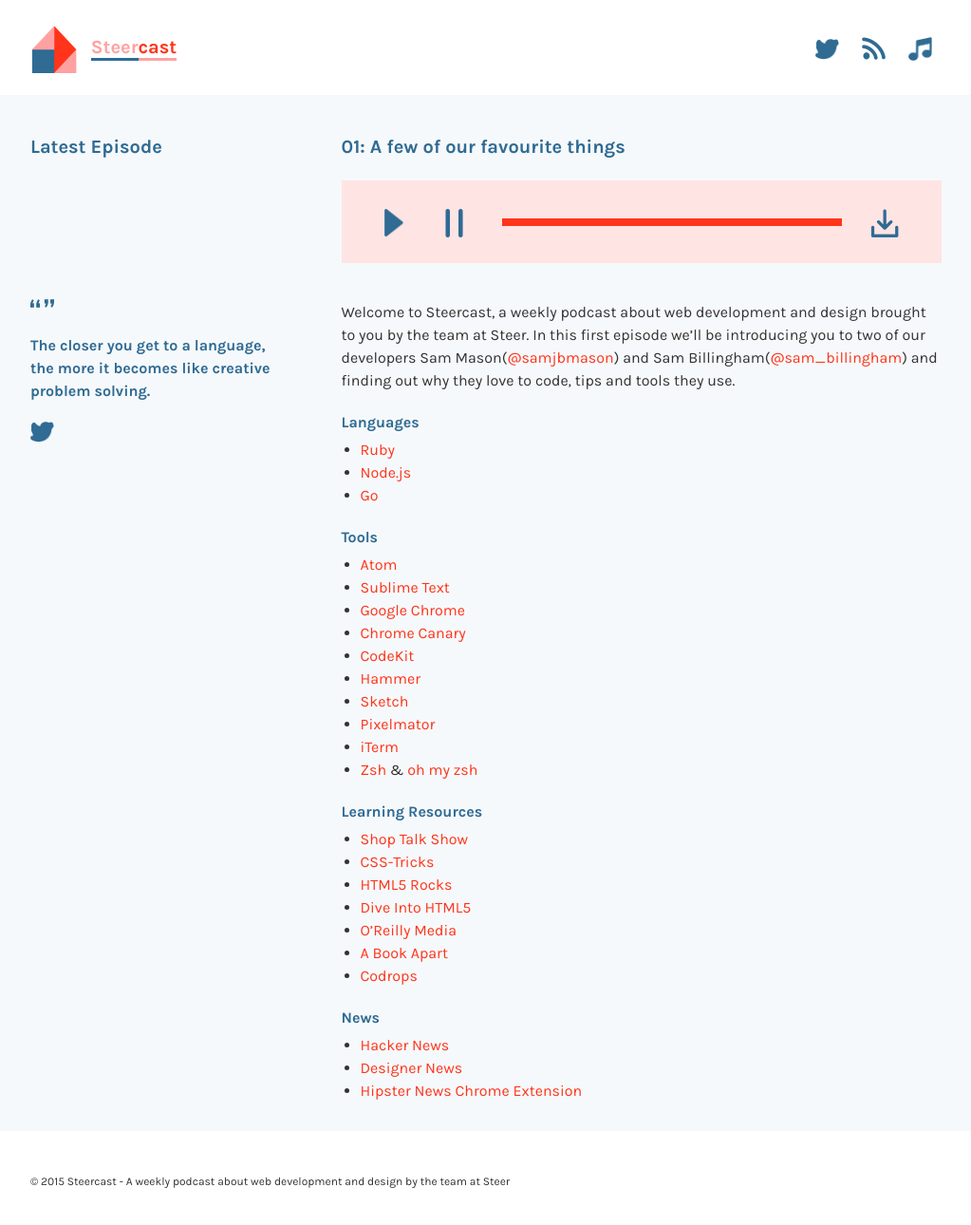
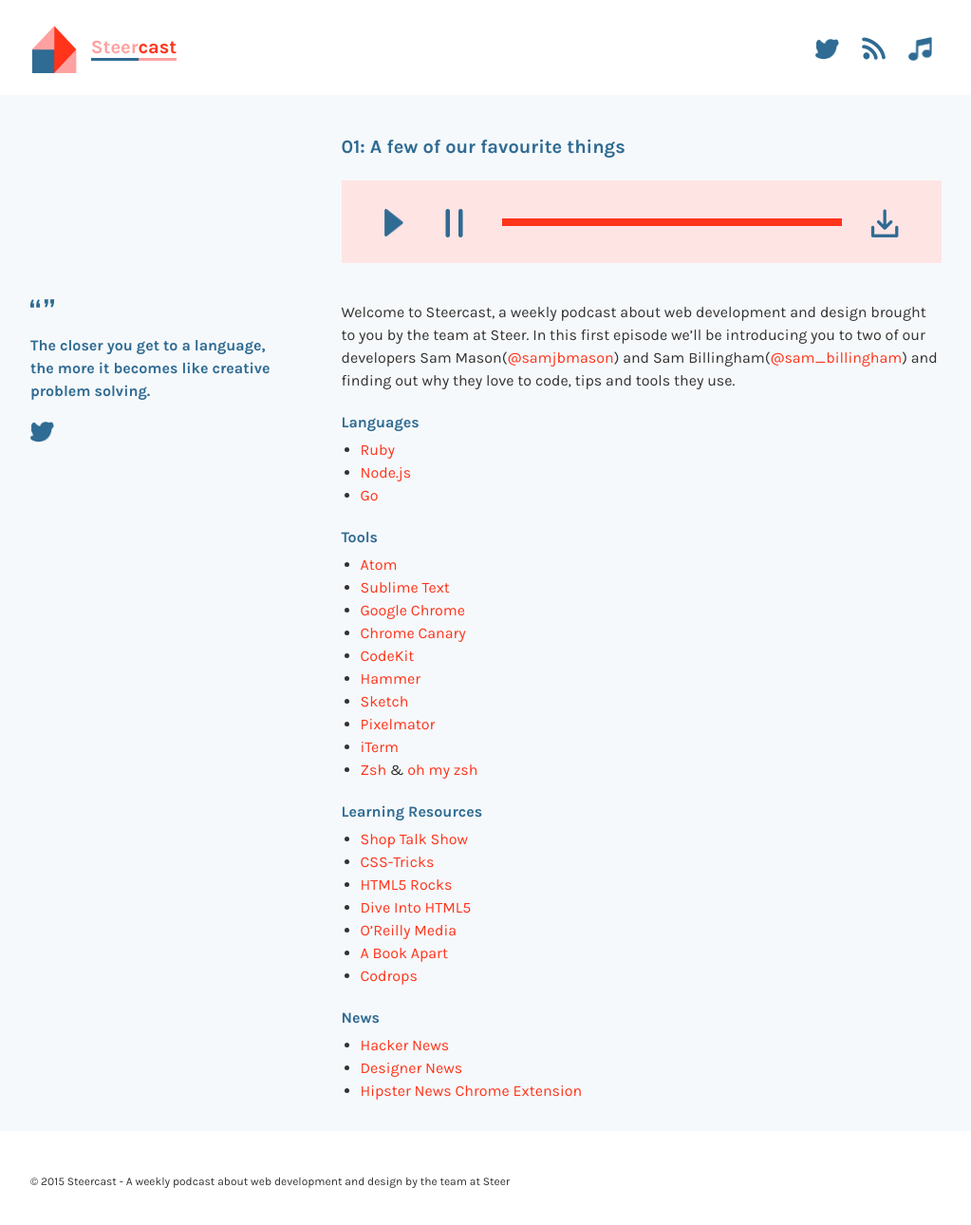
Before and after one commit to vivienney/podcast, a Jekyll site: the page built from _episodes/01.markdown, in a window 1280 px wide and 1295 px high. Shown: the top 1290 px of the window at 95% size, without its empty margins (128-1151 px from the left). Built offline with Jekyll 4.4.1, drawn with Linux system fonts in a browser that asks for light colours.

Commit message:
Remove latest episode header

```diff
--- a/_layouts/post.html
+++ b/_layouts/post.html
@@ -4,9 +4,8 @@
 <section class="current-episode">
   <div class="container">
     <div class="episode__meta">
-      <p class="episode__latest-notice">Latest Episode</p>
 
-      <div class="episode__player">
+      <div class="episode__player episode__player--orphan">
         <h3>{{ page.long_title }}</h3>
 
         <div id="audio-player" data-audio="{{ page.audio_link }}"></div>
--- a/_sass/_base.scss
+++ b/_sass/_base.scss
@@ -225,6 +225,9 @@
 
 .current-episode {
   margin-top: 100px;
+  .episode__player--orphan {
+    @include shift(4);
+  }
 }
 
 .player__container {
```
